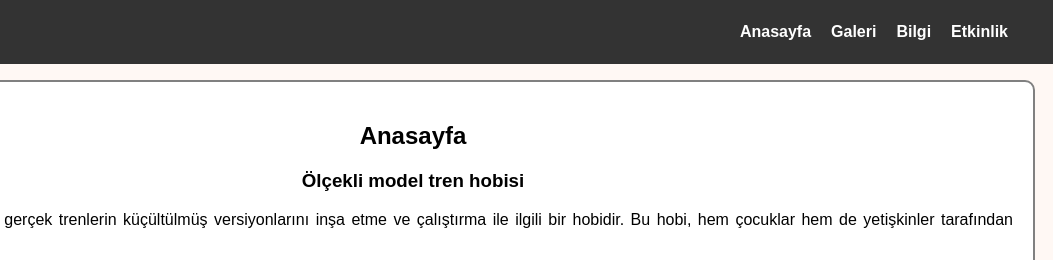
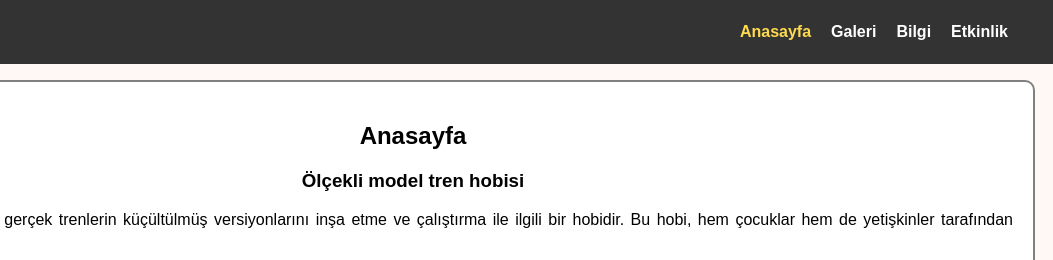
Before and after one commit to burcindag/trenobi.github.io, a plain HTML site: page index.html in a window 1280 px wide. In both pictures the pointer is over the link "Anasayfa". Shown: the top 260 px of the page, 227-1280 px from the left. Drawn offline with Linux system fonts and the light colour scheme; some packages are replaced by stand-ins of ours; a script that the page names is missing.

Commit message:
Update styles.css
.nav-links a:hover {
  color: #ffda4f;
}

```diff
--- a/styles.css
+++ b/styles.css
@@ -80,6 +80,10 @@ p {
   font-size: 16px; /* Increase font size */
 }
 
+.nav-links a:hover {
+  color: #ffda4f;
+}
+
 /* Responsive styles */
 @media (max-width: 768px) {
   .hamburger {
```
